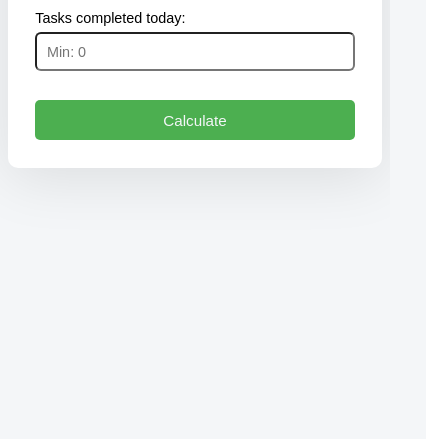
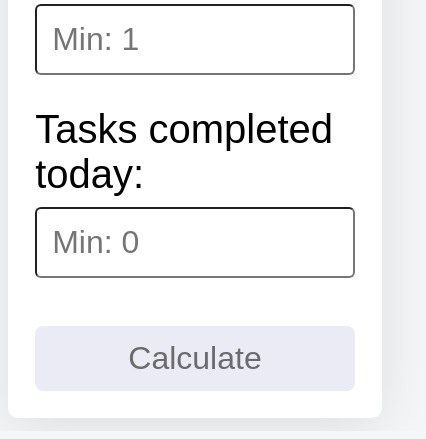
Before and after one commit to Guibis/ProductivityRating, a plain HTML site: page index.html in a window 390 px wide. Shown: the part 421-860 px from the top of the page, 426 px wide, since content can reach past the window. Drawn offline with Linux system fonts and the light colour scheme.

Commit message:
Disable button and responsiveness

```diff
--- a/css/style.css
+++ b/css/style.css
@@ -3,12 +3,16 @@
   font-family: Arial, sans-serif;
 }
 
- body{
+html{
+  height: 100vh;
+}
+
+body{
   background: #f4f6f8;
   display: flex;
   justify-content: center;
   align-items: center;
-  min-height: 100vh;
+  height: 100%;
 }
 
 .container{
@@ -20,45 +24,56 @@
   padding: clamp(1.7rem, 4vw, 4rem);
   border-radius: 10px;
   width: 100%;
-  max-width: 420px;
+  max-width: 650px;
+  height: auto;
   text-align: center;
   box-shadow: 0 10px 60px rgba(0,0,0,0.1);
 }
 
 .container h1{
   text-shadow: 0 5px 10px rgb(146, 144, 144);
-  font-size: clamp(1.7rem, 4vw, 3rem);
-  margin-top: 10px;
-  margin-bottom: clamp(1rem, 3vw, 1.5rem);
+  font-size: 5rem;
+  margin-bottom: 2.5rem;
 }
 
 label{
   display: block;
-  margin-bottom: clamp(0.8rem, 2.5vw, 1.2rem);
+  margin-bottom: 2rem;
   text-align: left;
-  font-size: clamp(0.9rem, 2.5vw, 3rem);
+  font-size: 2.5rem;
 }
 
 input{
   width: 100%;
-  padding: clamp(8px, 2.5vw, 12px);
-  margin-top: 6px;
-  font-size: clamp(0.9rem, 2.5vw, 3rem);
+  padding: 15px;
+  margin-top: 10px;
+  font-size: 2rem;
   border-radius: 6px;
   &:hover {
     background-color: #fafafa;
   }
 }
 
+#calculateBtn:disabled{
+  background-color: #EBEBF5;
+  color: #6B6B6B;
+  cursor: auto;
+  animation: none;
+  &:hover {
+    transform: translateY(0em);
+    box-shadow: 0 0 0em 0em #5e5e5e;
+  }
+}
+
 button{
   width: 100%;
-  padding: clamp(10px, 3vw, 14px);
+  padding:  14px;
   margin-top: clamp(1rem, 3vw, 1.5rem);
-  font-size: clamp(0.95rem, 3vw, 3rem);
+  font-size: 2rem;
   background: #4CAF50;
   color: #f4f6f8;
   border: none;
-  border-radius: 5px;
+  border-radius: 8px;
   cursor: pointer;
   &:hover {
     transform: translateY(-0.1em);
@@ -85,15 +100,6 @@ dialog p{
   font-size: clamp(0.95rem, 3vw, 3rem);
 }
 
-@media (min-width: 1360px) {
-  .container{
-    max-width: 500px;
-  }
-
-  dialog{
-    max-width: 420px;
-  }
-}
 @media (min-width: 1559px) {
   .container{
     max-width: 650px;
--- a/index.html
+++ b/index.html
@@ -20,7 +20,7 @@
       <input type="number" id="tasks" min="0" placeholder="Min: 0">
     </label>
 
-    <button id="calculateBtn">Calculate</button>
+    <button id="calculateBtn" disabled>Calculate</button>
   </main>
 
   <dialog id="resultDialog">
--- a/js/script.js
+++ b/js/script.js
@@ -20,6 +20,16 @@ function getDescription(score) {
   return "Excellent productivity 🚀";
 }
 
+function enableBtn(){
+  if(hoursInput.value.length > 0 && tasksInput.value.length > 0){
+    calculateBtn.removeAttribute("disabled");
+    return;
+  }
+  calculateBtn.setAttribute("disabled", "");
+}
+
+hoursInput.addEventListener("input", enableBtn);
+tasksInput.addEventListener("input", enableBtn);
 
 calculateBtn.addEventListener("click", () => {
   const hours = Number(hoursInput.value);
@@ -45,4 +55,5 @@ recalculateBtn.addEventListener("click", () => {
   dialog.close();
   hoursInput.value = "";
   tasksInput.value = "";
+  calculateBtn.setAttribute("disabled", "");
 });
```
